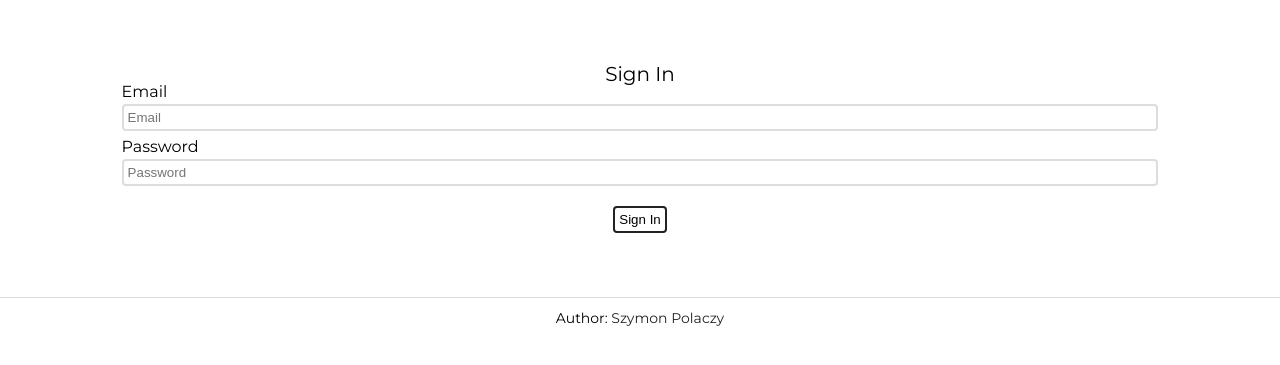
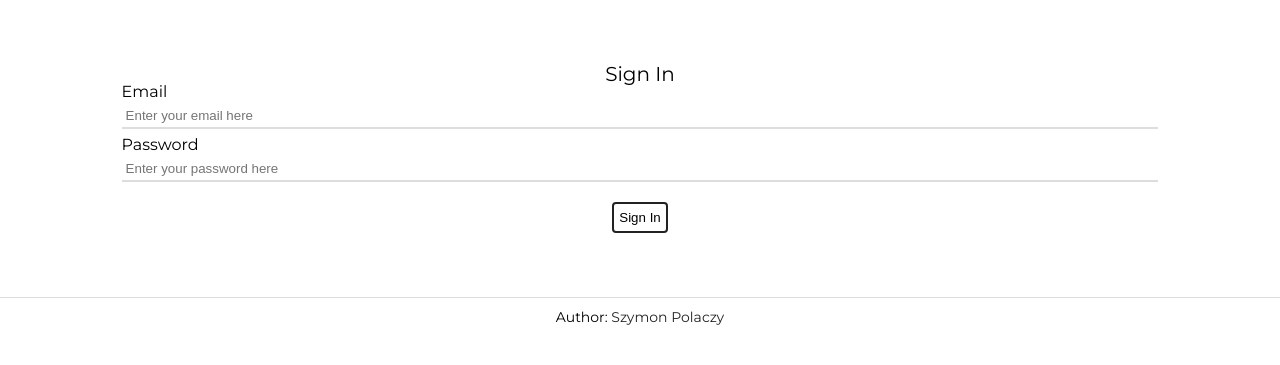
Before and after one commit to szymon-polaczy/e-dziennik, a PHP site: page /user-interactions/index.php in a window 1280 px wide. Shown: the part 63-428 px from the top of the page. Run offline with PHP 8.4, Linux system fonts and the light colour scheme; some libraries are stand-ins or nearby versions.

Commit message:
I changed placeholders for inputs and input styles
I changed placeholders for inputs for them to provide more info for the user. I changed style of inputs for more simplicity

```diff
--- a/user-interactions/index.php
+++ b/user-interactions/index.php
@@ -20,9 +20,9 @@
     <form action="../php-tasks/sign_in.php" method="post">
       <h3>Sign In</h3>
       <label for="email-input">Email</label>
-      <input id="email-input" name="email" type="email" placeholder="Email" required>
+      <input id="email-input" name="email" type="email" placeholder="Enter your email here" required>
       <label for="password-input">Password</label>
-      <input id="password-input" name="password" type="password" placeholder="Password" required>
+      <input id="password-input" name="password" type="password" placeholder="Enter your password here" required>
       <button type="submit">Sign In</button>
       <?php
         if (isset($_SESSION['sign_in_message'])) {
--- a/user-interactions/styles/css/app.css
+++ b/user-interactions/styles/css/app.css
@@ -74,7 +74,7 @@ button {
   outline: none;
   border: 1px solid #222;
   background-color: #fff;
-  padding: 0.5vmin;
+  padding: 0.7vmin;
   border-radius: 0.5vh;
   transition: transform 0.05s ease-in-out;
   margin-top: 1.5vh;
@@ -107,15 +107,15 @@ form label {
 form input {
   margin: 0.5vh 0 1vh;
   width: 90%;
-  border: 2px solid #ddd;
+  border: none;
+  border-bottom: 2px solid #ddd;
   padding: 0.5vmin;
   box-sizing: border-box;
-  border-radius: 0.5vh;
   outline: none;
   color: #666;
 }
 form input:focus {
-  border: 2px solid #222;
+  border-bottom: 2px solid #222;
   color: #222;
 }
 
--- a/user-interactions/styles/sass/3-module/_button.sass
+++ b/user-interactions/styles/sass/3-module/_button.sass
@@ -2,7 +2,7 @@ button
   outline: none
   border: 1px solid #222
   background-color: #fff
-  padding: .5vmin
+  padding: .7vmin
   border-radius: .5vh
   transition: transform .05s ease-in-out
   margin-top: 1.5vh
--- a/user-interactions/styles/sass/3-module/_form.sass
+++ b/user-interactions/styles/sass/3-module/_form.sass
@@ -17,13 +17,13 @@ form
   input
     margin: .5vh 0 1vh
     width: 90%
-    border: 2px solid #ddd
+    border: none
+    border-bottom: 2px solid #ddd
     padding: .5vmin
     box-sizing: border-box
-    border-radius: .5vh
     outline: none
     color: #666
 
     &:focus
-      border: 2px solid #222
+      border-bottom: 2px solid #222
       color: #222
```
Also changed, not shown: user-interactions/classes.php (+4 -4 lines).
